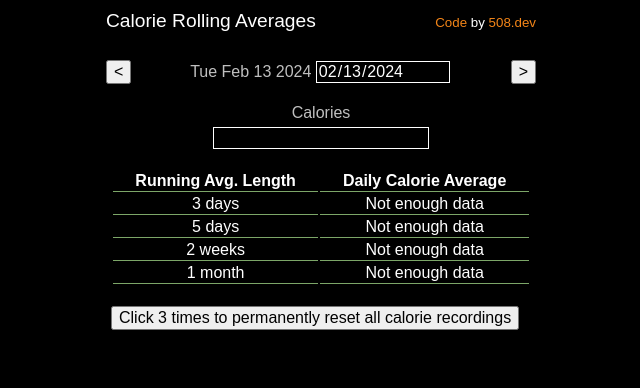
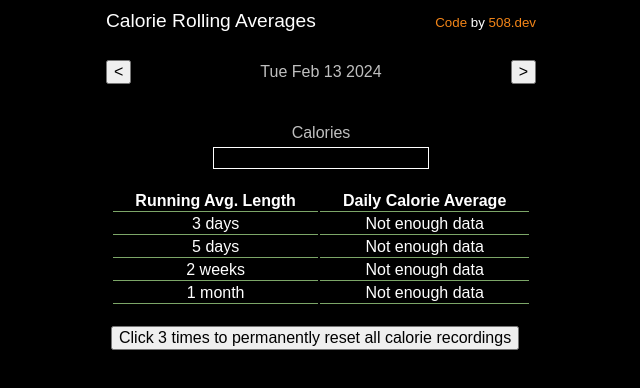
Before and after one commit to 508-dev/running-calorie-average, a SvelteKit app: page / in a window 1280 px wide. Shown: the top 388 px of the page, without its empty margins (319-959 px from the left). Built offline with nearby package versions, Linux system fonts and the light colour scheme.

Commit message:
feat(styles.css): show only HTML date picker when the label is clicked

```diff
--- a/src/routes/styles.css
+++ b/src/routes/styles.css
@@ -122,3 +122,17 @@ h4 {
 section {
 	margin: 20px 5px;
 }
+
+#date-picker {
+	width: 0;
+	height: 0;
+	outline: none;
+	opacity: 0;
+	border: none;
+}
+
+#date-picker-label {
+	display: flex;
+	justify-content: center;
+	align-items: center;
+}
```
